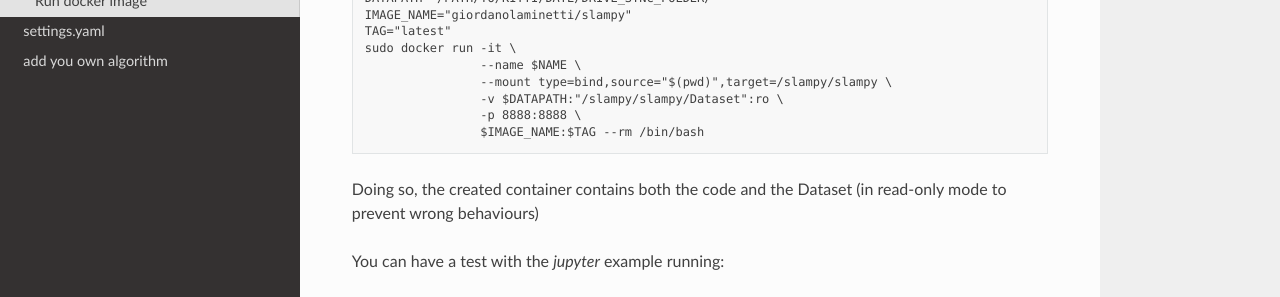
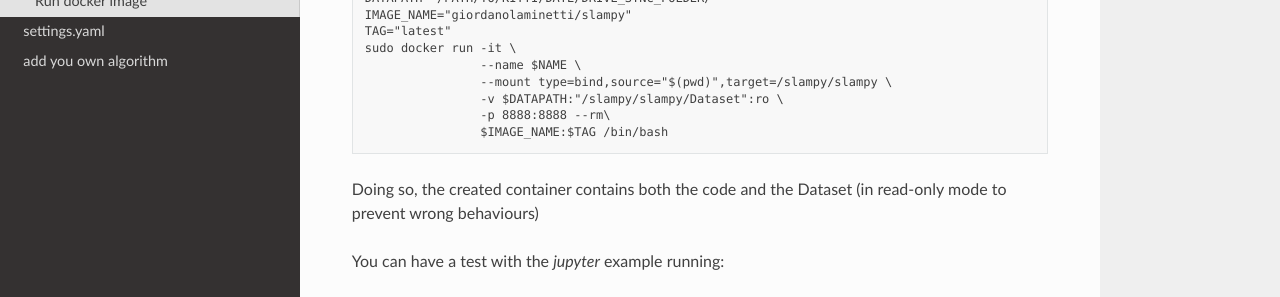
Before and after one commit to GiordanoLaminetti/SlamPy, a Sphinx documentation site: the page built from docs/source/docker.rst, in a window 1280 px wide and 900 px high, scrolled down 1067 px. Shown: the part 298-595 px from the top of the window. Built offline with Sphinx 7.4.7 and the Read the Docs theme 2.0.0, drawn with Linux system fonts in a browser that asks for light colours; some of the changed text lies outside the part shown.

Commit message:
Fix docs

```diff
--- a/docs/source/docker.rst
+++ b/docs/source/docker.rst
@@ -58,8 +58,8 @@ When the image is ready, you can create a new container running: ::
                     --name $NAME \
                     --mount type=bind,source="$(pwd)",target=/slampy/slampy \
                     -v $DATAPATH:"/slampy/slampy/Dataset":ro \
-                    -p 8888:8888 \
-                    $IMAGE_NAME:$TAG --rm /bin/bash
+                    -p 8888:8888 --rm\
+                    $IMAGE_NAME:$TAG /bin/bash
 
 
 Doing so, the created container contains both the code and the Dataset (in read-only mode to prevent wrong behaviours)
```
Also changed, not shown: README.md (+2 -2 lines).
